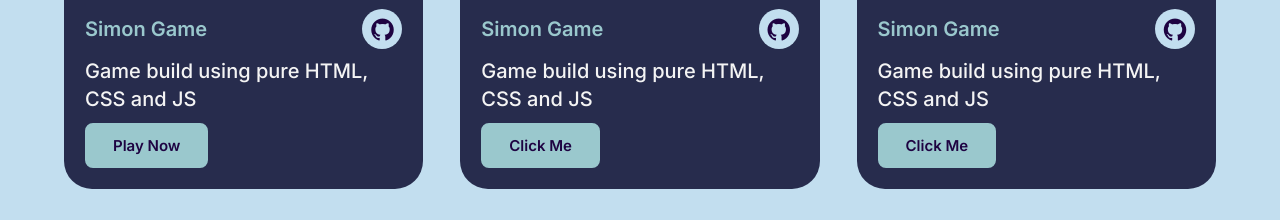
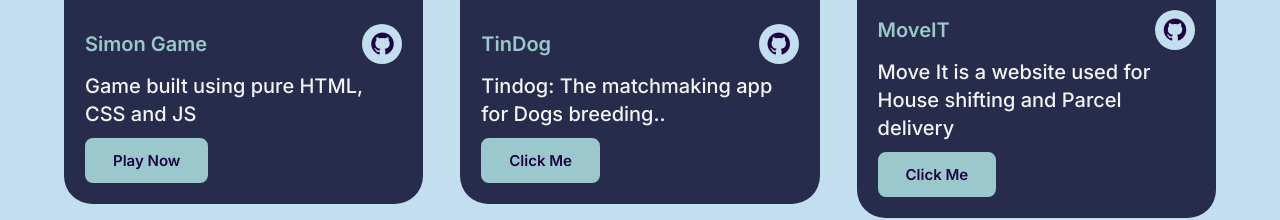
Before and after one commit to Abhilash086/Portfolio, a plain HTML site: page index.html in a window 1280 px wide. Shown: the part 2557-2777 px from the top of the page. Drawn offline with nearby package versions, Linux system fonts and the light colour scheme; a web font is replaced by a local one.

Commit message:
Update index.html

```diff
--- a/index.html
+++ b/index.html
@@ -120,33 +120,33 @@
                         <i class="ri-github-fill"></i>
                     </div>
                 </div>
-                <h4>Game build using pure HTML, CSS and JS</h4>
+                <h4>Game built using pure HTML, CSS and JS</h4>
                 <a href="http://simongaming.infinityfreeapp.com/" class="btn" target="_blank">Play Now</a>
             </div>
             <div class="row">
                 <img src="Doggy1.png" alt="">
                 <div class="main-row">
                     <div class="row-text item1">
-                        <h5>Simon Game</h5>
+                        <h5>TinDog</h5>
                     </div>
                     <div class="row-icon">
                         <i class="ri-github-fill"></i>
                     </div>
                 </div>
-                <h4>Game build using pure HTML, CSS and JS</h4>
+                <h4>Tindog: The matchmaking app for Dogs breeding..</h4>
                 <a href="https://github.com/Abhilash086/TinDog" class="btn">Click Me</a>
             </div>
             <div class="row">
                 <img src="Truck1.png" alt="">
                 <div class="main-row">
                     <div class="row-text">
-                        <h5>Simon Game</h5>
+                        <h5>MoveIT</h5>
                     </div>
                     <div class="row-icon">
                         <i class="ri-github-fill"></i>
                     </div>
                 </div>
-                <h4>Game build using pure HTML, CSS and JS</h4>
+                <h4>Move It is a website used for House shifting and Parcel delivery</h4>
                 <a href="" class="btn">Click Me</a>
             </div>
         </div>
```
